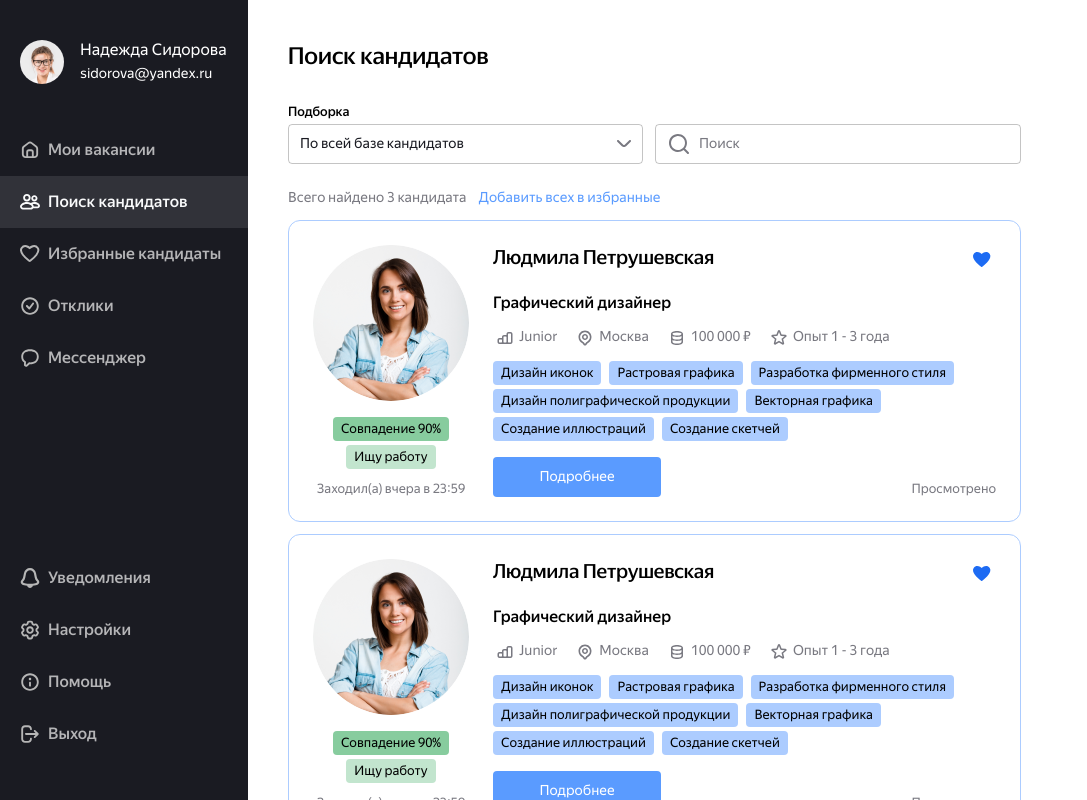
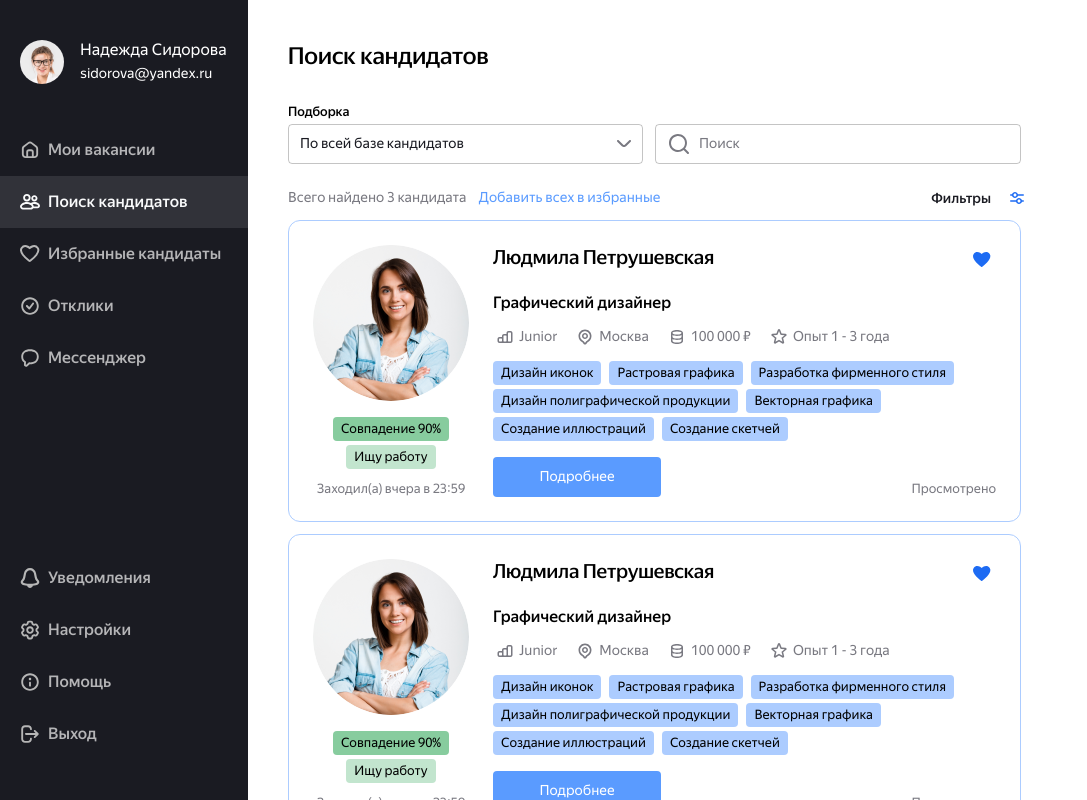
Before and after one commit to MostBridge/Frontend, a React (Vite) app: page /candidates in a window 1280 px wide. Shown: the whole page, without its empty margins (0-1087 px from the left). Built offline with nearby package versions, Linux system fonts and the light colour scheme.

Commit message:
fix: fix filters button

```diff
--- a/src/components/custom/BlockCandidate/BlockCandidate.tsx
+++ b/src/components/custom/BlockCandidate/BlockCandidate.tsx
@@ -30,14 +30,14 @@ const BlockCandidate: FC<BlockCandidateProps> = ({ candidate, onToggle }) => {
   const experience = candidate?.experience;
 
   return (
-    <article className={styles.block}>
+    <div className={styles.block}>
       <div className={styles.view}>
         <Avatar className={styles.avatar} src={candidate.photo} />
         <div className={styles.status}>
           <TabRow className={styles.tab} size="small" color="secondary" text="Совпадение 90%" />
-          <TabRow className={styles.tab} size="small" color="light" text="Ищу работу" />
+          <TabRow className={styles.tab} size="small" color="light" text="Ищу работу" />
           <Typography className={styles.activity} variant="caption" component="p">
-            Заходил(a) вчера в&nbsp;23:59
+            Заходил(a) вчера в 23:59
           </Typography>
         </div>
       </div>
@@ -60,7 +60,7 @@ const BlockCandidate: FC<BlockCandidateProps> = ({ candidate, onToggle }) => {
           </List>
           <List className={{ list: styles.skills }}>
             {candidate.technology?.map((skill) => (
-              <TabRow size="small" isSelected className={styles.tab} key={skill.id} text={skill.name} />
+              <TabRow className={styles.tab} isSelected size="small" key={skill.id} text={skill.name} />
             ))}
           </List>
         </div>
@@ -75,7 +75,7 @@ const BlockCandidate: FC<BlockCandidateProps> = ({ candidate, onToggle }) => {
           )}
         </div>
       </div>
-    </article>
+    </div>
   );
 };
 
--- /dev/null
+++ b/src/components/custom/IconButton/IconButton.module.css
@@ -0,0 +1,10 @@
+.button {
+  height: 20px;
+  color: #1a1b22 !important;
+}
+
+.icon {
+  width: 16px;
+  height: 16px;
+  margin: 0 0 0 10px;
+}
--- /dev/null
+++ b/src/components/custom/IconButton/IconButton.tsx
@@ -0,0 +1,26 @@
+import { FC } from 'react';
+import { ButtonProps } from '@mui/material';
+
+import Button from 'components/mui/Button/Button';
+import Icon from 'components/mui/Icon/Icon';
+
+import styles from './IconButton.module.css';
+
+export interface IconButtonProps extends ButtonProps {
+  icon: string;
+  alt: string;
+}
+
+const IconButton: FC<IconButtonProps> = ({ icon, alt, children, ...props }) => (
+  <Button
+    disableRipple
+    className={styles.button}
+    variant="text"
+    endIcon={<Icon className={styles.icon} src={icon} alt={alt} />}
+    {...props}
+  >
+    {children}
+  </Button>
+);
+
+export default IconButton;
--- a/src/components/mui/Icon/Icon.tsx
+++ b/src/components/mui/Icon/Icon.tsx
@@ -7,8 +7,12 @@ export interface IconProps extends MuiIconProps {
   alt?: string;
 }
 
-const Icon: FC<IconProps> = ({ src, alt, ...props }) => (
-  <MuiIcon {...props}>
+const Icon: FC<IconProps> = ({ src, alt, className, ...props }) => (
+  <MuiIcon
+    className={className}
+    sx={{ display: 'flex', alignItems: 'center', justifyContent: 'center', margin: 0 }}
+    {...props}
+  >
     <img src={src} alt={alt || 'иконка'} />
   </MuiIcon>
 );
--- a/src/pages/Candidates/Results/Results.tsx
+++ b/src/pages/Candidates/Results/Results.tsx
@@ -1,13 +1,16 @@
-import { FC } from 'react';
+import { FC, useState } from 'react';
+import { Typography } from '@mui/material';
 
+import sliders from 'assets/images/sliders.svg';
 import Button from 'components/mui/Button/Button';
 import List from 'components/custom/List/List';
 import BlockCandidate from 'components/custom/BlockCandidate/BlockCandidate';
+import IconButton from 'components/custom/IconButton/IconButton';
+import Filters from 'components/custom/Filters/Filters';
 import ICandidate from 'types/ICandidate';
+import { getCandidatesDeclension } from 'utils/utils';
 
 import styles from './Results.module.css';
-import { Typography } from '@mui/material';
-import { getCandidatesDeclension } from 'utils/utils';
 
 export interface ResultsProps {
   candidates?: ICandidate[];
@@ -15,22 +18,37 @@ export interface ResultsProps {
 
 const Results: FC<ResultsProps> = ({ candidates = [] }) => {
   const label = `Всего найдено ${candidates.length} ${getCandidatesDeclension(candidates.length)}`;
+  const [isPopupFilterOpen, setIsPopupFilterOpen] = useState<boolean>(false);
+
+  const handleOpenPopup = () => {
+    setIsPopupFilterOpen(true);
+  };
+
+  const handleClosePopup = () => {
+    setIsPopupFilterOpen(false);
+  };
 
   return (
     <section className={styles.results}>
-      <div className={styles.panel}>
+      <article className={styles.panel}>
         <Typography className={styles.label} variant="body2" component="label">
           {label}
           <Button size="small" variant="text" disableRipple>
             Добавить всех в избранные
           </Button>
         </Typography>
-      </div>
-      <List className={{ list: styles.candidates, item: styles.candidate }}>
-        {candidates.map((candidate) => (
-          <BlockCandidate key={candidate.id} candidate={candidate} />
-        ))}
-      </List>
+        <IconButton icon={sliders} onClick={handleOpenPopup} alt="Иконка фильтров">
+          Фильтры
+        </IconButton>
+      </article>
+      <article className={styles.candidates}>
+        <List className={{ item: styles.candidate }}>
+          {candidates.map((candidate) => (
+            <BlockCandidate key={candidate.id} candidate={candidate} />
+          ))}
+        </List>
+      </article>
+      {isPopupFilterOpen && <Filters onClose={handleClosePopup} isPopupFilterOpen={isPopupFilterOpen} />}
     </section>
   );
 };
--- a/src/pages/Vacancies/Vacancies.tsx
+++ b/src/pages/Vacancies/Vacancies.tsx
@@ -1,6 +1,6 @@
 import { Typography, Tabs, Tab } from '@mui/material';
 import styles from './Vacancies.module.css';
-import gears from '../../assets/images/sliders.svg';
+import gears from 'assets/images/sliders.svg';
 
 import { FC, useState } from 'react';
 import Button from 'components/mui/Button/Button';
@@ -10,6 +10,7 @@ import BlockVacancy from 'components/custom/BlockVacancy/BlockVacancy';
 import { Link } from 'react-router-dom';
 import Filters from 'components/custom/Filters/Filters';
 import { vacancies } from 'utils/constants';
+import IconButton from 'components/custom/IconButton/IconButton';
 
 const Vacancies: FC = () => {
   const [tabsValues, setTabsValues] = useState({ first: 0, second: 0 });
@@ -17,6 +18,10 @@ const Vacancies: FC = () => {
 
   const handleChange = (key: 'first' | 'second', newValue: number) => {
     setTabsValues((prevValues) => ({ ...prevValues, [key]: newValue }));
+  };
+
+  const handleOpenPopup = () => {
+    setIsPopupFilterOpen(true);
   };
 
   const handleClosePopup = () => {
@@ -69,14 +74,9 @@ const Vacancies: FC = () => {
               />
               <TabRow text="Скрытые" isSelected={tabsValues.second === 2} onClick={() => handleChange('second', 2)} />
             </Tabs>
-            <Button
-              onClick={() => setIsPopupFilterOpen(true)}
-              variant="text"
-              endIcon={<img src={gears} alt="gears" />}
-              className={styles.buttonSetting}
-            >
+            <IconButton icon={gears} onClick={handleOpenPopup} alt="Иконка фильтров">
               Фильтры
-            </Button>
+            </IconButton>
           </div>
         </div>
         <AI />
```
